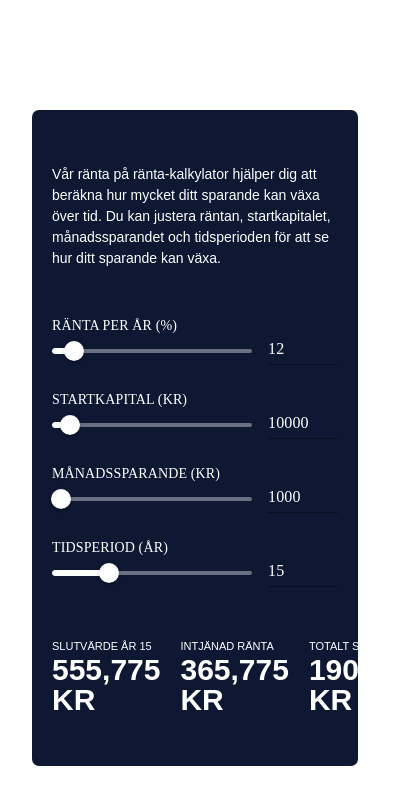
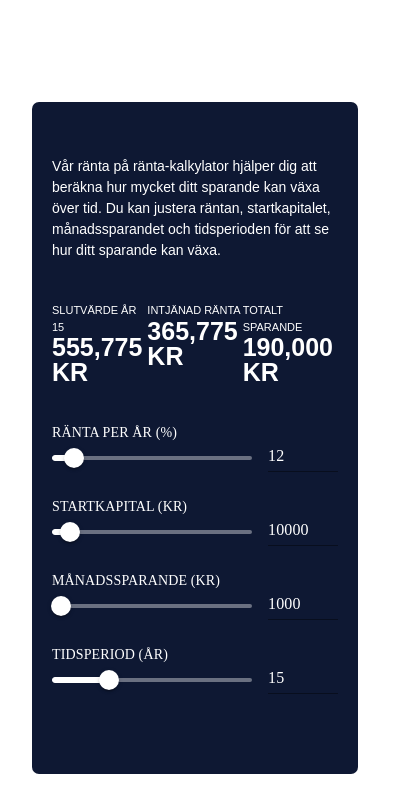
Before and after one commit to philipAson/RantaPaRanta, a React (Vite) app: page / in a window 390 px wide. Shown: the top 812 px of the page, 417 px wide, since content can reach past the window. Built offline with nearby package versions, Linux system fonts and the light colour scheme; a web font is replaced by a local one.

Commit message:
graphRemoved from media querry

```diff
--- a/src/App.css
+++ b/src/App.css
@@ -89,15 +89,15 @@
 @media only screen and (max-width: 900px) {
   .calc-body {
     grid-template-columns: repeat(2, 1fr);
-    grid-template-rows: auto auto auto auto;
+    grid-template-rows: auto auto auto;
     padding-left: 40px;
     padding-right: 40px;
   }
 
   .calc-graph {
-    grid-row: 2;
-    grid-column: 1 / span 2;
-    /* padding-right: 50px; */
+    display: none;
+    /* grid-row: 2;
+    grid-column: 1 / span 2; */
   }
 
   .calc-input {
@@ -114,20 +114,22 @@
   }
 
   .calc-result {
-    grid-row: 4;
+    grid-row: 2;
     grid-column: 1 / span 2;
     justify-content: space-evenly;
   }
   .result {
     font-family: "bebas-neue-pro", sans-serif;
     font-weight: 600;
-    font-size: 30px;
+    font-size: 25px;
     line-height: 1;
     margin: 0;
+    margin-bottom: 10px;
+    justify-content: space-evenly;
   }
 
   .result-container {
-    margin-right: 20px;
+    margin-right: 0px;
   }
 }
 
--- a/src/components/CompoundCalculator.jsx
+++ b/src/components/CompoundCalculator.jsx
@@ -144,7 +144,6 @@ const CompoundCalculator = () => {
         <p className="result-container">
           SLUTVÄRDE ÅR {timePeriod} <br />
           <p className="result">{result.slutvärde > 999999 ? (result.slutvärde / 1000000)?.toLocaleString() + " MKR" : result.slutvärde?.toLocaleString() + " KR"}</p>
-          {/* <p className="result">{result.slutvärde?.toLocaleString()} kr</p> */}
         </p>
         <p className="result-container">
           INTJÄNAD RÄNTA <br />
```
Also changed, not shown: 2 other files (tests, documents, lock files or other folders).
